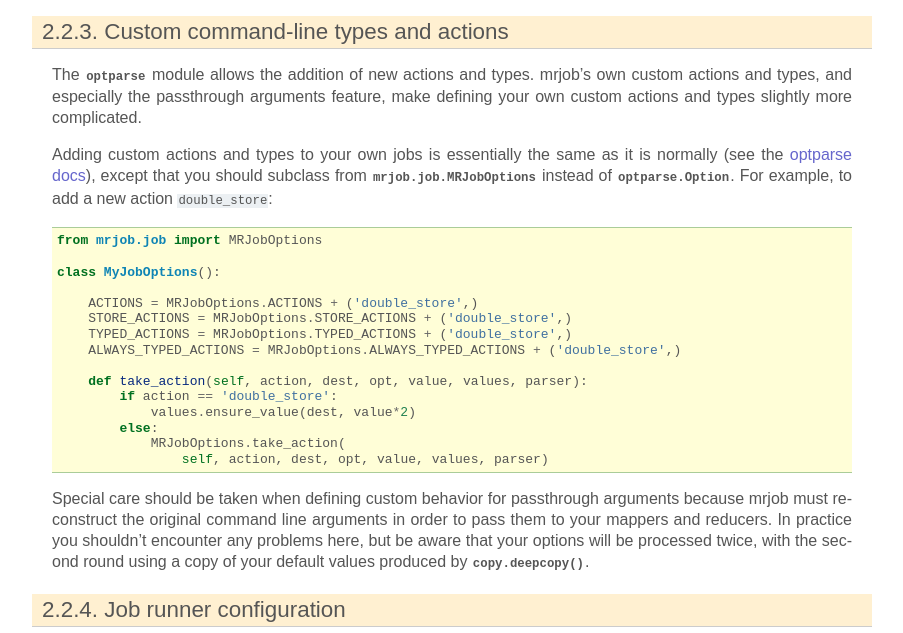
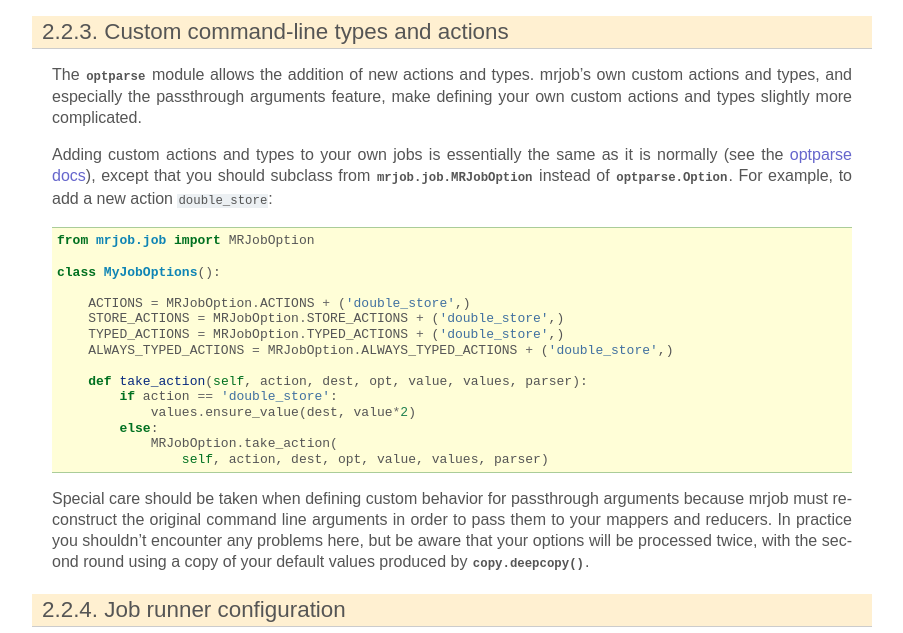
Before and after one commit to Yelp/mrjob, a Sphinx documentation site: the page built from docs/job.rst, in a window 1280 px wide and 900 px high, scrolled down 3138 px, cut to the strip 89-722 px from the top of the window. Shown: the whole strip, without its empty margins (198-1101 px from the left). Built offline with Sphinx 7.4.7, drawn with Linux system fonts in a browser that asks for light colours.

Commit message:
Renamed MRJobOptions->MRJobOption to be more consistent with optparse naming convention

```diff
--- a/docs/job.rst
+++ b/docs/job.rst
@@ -78,24 +78,24 @@ complicated.
 
 Adding custom actions and types to your own jobs is essentially the same as it
 is normally (see the `optparse docs <http://docs.python.org/library/optparse.html#extending-optparse>`_),
-except that you should subclass from :py:class:`mrjob.job.MRJobOptions` instead
+except that you should subclass from :py:class:`mrjob.job.MRJobOption` instead
 of :py:class:`optparse.Option`. For example, to add a new action
 ``double_store``::
 
-    from mrjob.job import MRJobOptions
+    from mrjob.job import MRJobOption
 
     class MyJobOptions():
 
-        ACTIONS = MRJobOptions.ACTIONS + ('double_store',)
-        STORE_ACTIONS = MRJobOptions.STORE_ACTIONS + ('double_store',)
-        TYPED_ACTIONS = MRJobOptions.TYPED_ACTIONS + ('double_store',)
-        ALWAYS_TYPED_ACTIONS = MRJobOptions.ALWAYS_TYPED_ACTIONS + ('double_store',)
+        ACTIONS = MRJobOption.ACTIONS + ('double_store',)
+        STORE_ACTIONS = MRJobOption.STORE_ACTIONS + ('double_store',)
+        TYPED_ACTIONS = MRJobOption.TYPED_ACTIONS + ('double_store',)
+        ALWAYS_TYPED_ACTIONS = MRJobOption.ALWAYS_TYPED_ACTIONS + ('double_store',)
 
         def take_action(self, action, dest, opt, value, values, parser):
             if action == 'double_store':
                 values.ensure_value(dest, value*2)
             else:
-                MRJobOptions.take_action(
+                MRJobOption.take_action(
                     self, action, dest, opt, value, values, parser)
 
 Special care should be taken when defining custom behavior for passthrough
```
Also changed, not shown: 1 other file.
